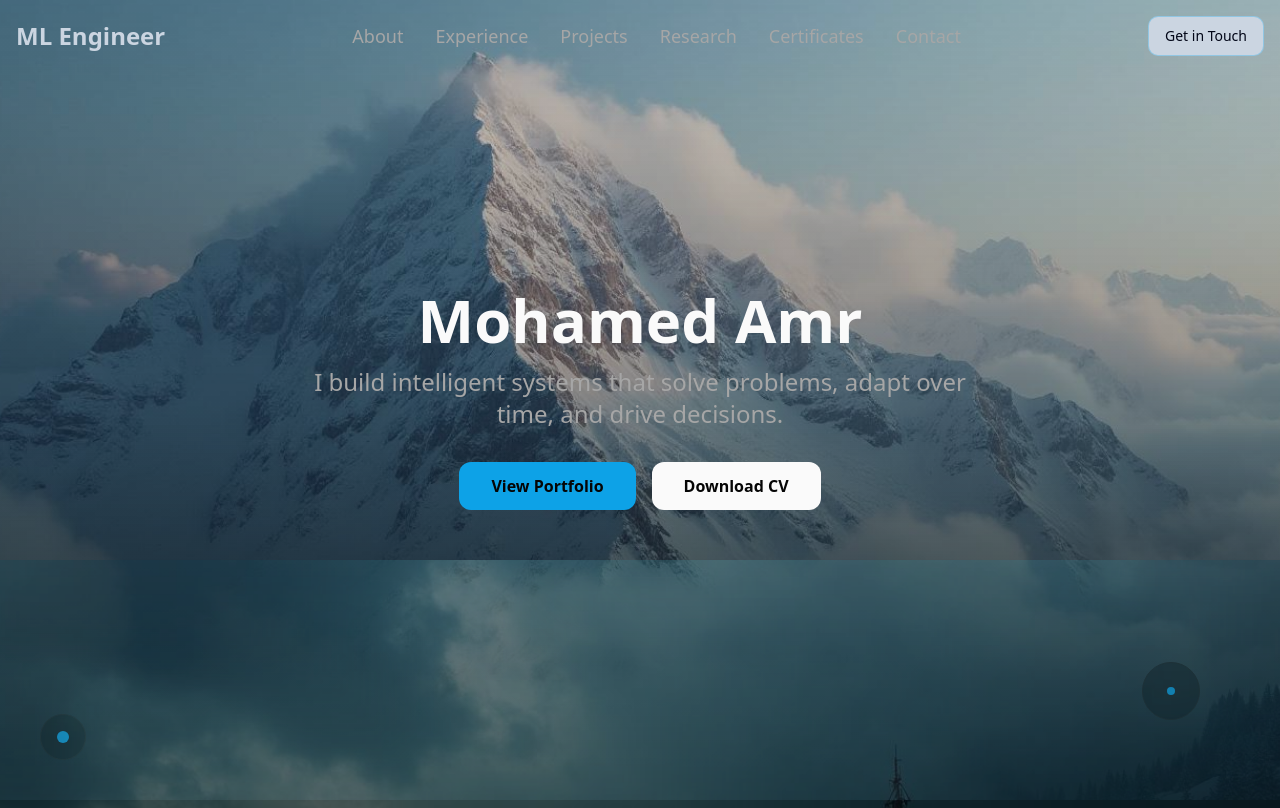
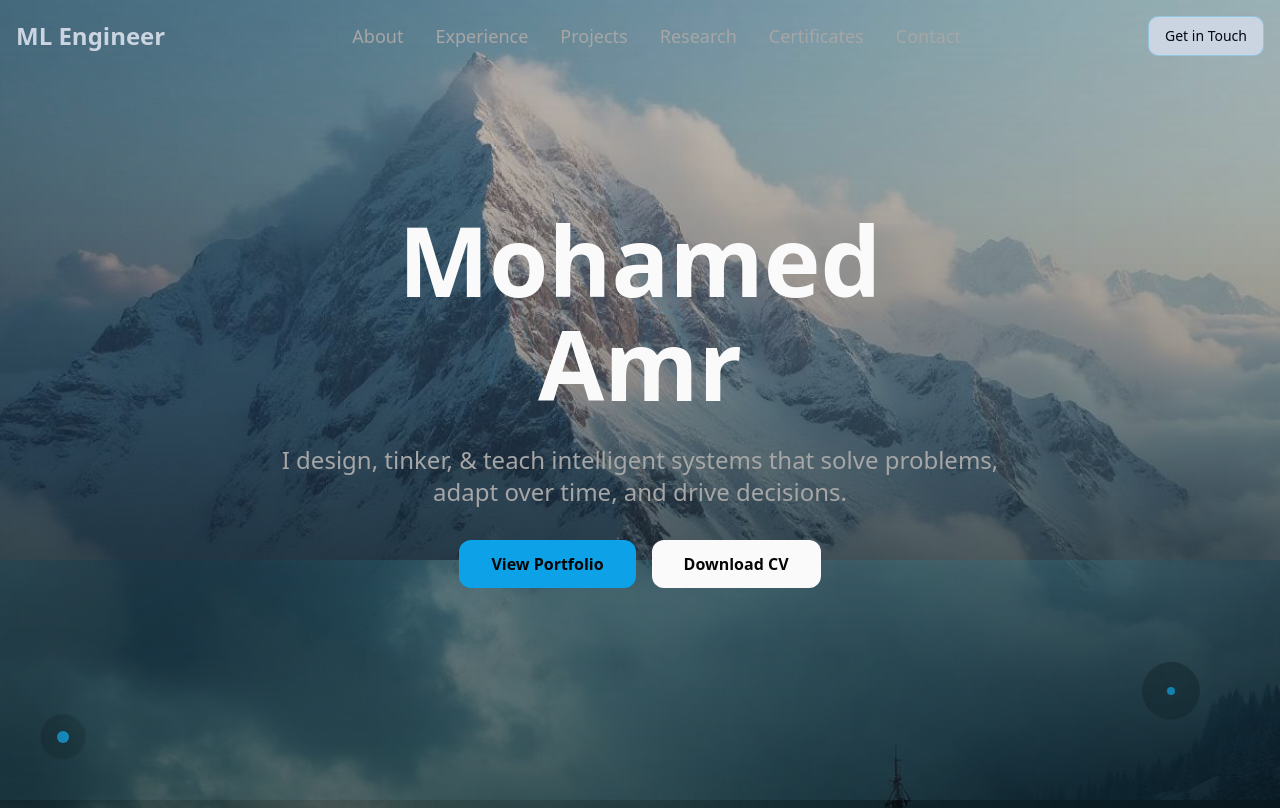
Before and after one commit to MAmr9UH/Personal-Website-, a React (Vite) app: page / in a window 1280 px wide. Shown: the top 808 px of the page. Built offline with nearby package versions, Linux system fonts and the light colour scheme.

Commit message:
Add animated name and quote
Animate the user's name and tagline with a style similar to Tobias Ahlin's website, using stylized SVG initials and layered CSS animations for the full name and quote.

```diff
--- a/src/components/HeroSection.tsx
+++ b/src/components/HeroSection.tsx
@@ -39,16 +39,86 @@ const HeroSection = () => {
 
       {/* Content */}
       <div className="relative z-10 flex h-full items-center justify-center px-4">
-        <div className="mx-auto max-w-4xl text-center">
-          <span className="text-4xl md:text-6xl font-bold text-foreground mb-4 block">Mohamed Amr</span>
-          <p className="text-xl md:text-2xl text-muted-foreground mb-8 max-w-2xl">
-            I build intelligent systems that solve problems, adapt over time, and drive decisions.
-          </p>
-          <div className="flex flex-col justify-center gap-4 sm:flex-row">
-            <button className="rounded-lg bg-primary px-8 py-3 font-semibold text-primary-foreground hover:bg-primary/90 transition-colors backdrop-blur-sm">
+        <div className="mx-auto max-w-6xl text-center relative">
+          {/* Animated Name with Stylized SVG */}
+          <div className="relative mb-8">
+            {/* Background SVG Pattern */}
+            <svg
+              className="absolute inset-0 w-full h-full animate-fade-in opacity-20"
+              viewBox="0 0 800 400"
+              fill="none"
+              style={{ animationDelay: '0.5s' }}
+            >
+              {/* Geometric M */}
+              <path
+                d="M100 50 L100 350 L150 150 L200 350 L250 50"
+                stroke="hsl(var(--primary))"
+                strokeWidth="3"
+                fill="none"
+                className="animate-pulse"
+                style={{ animationDelay: '1s' }}
+              />
+              {/* Geometric A */}
+              <path
+                d="M400 350 L450 50 L500 350 M420 200 L480 200"
+                stroke="hsl(var(--primary))"
+                strokeWidth="3"
+                fill="none"
+                className="animate-pulse"
+                style={{ animationDelay: '1.2s' }}
+              />
+              {/* Decorative lines */}
+              <path
+                d="M300 100 Q400 50 500 100"
+                stroke="hsl(var(--primary))"
+                strokeWidth="2"
+                fill="none"
+                opacity="0.6"
+                className="animate-pulse"
+                style={{ animationDelay: '1.4s' }}
+              />
+            </svg>
+
+            {/* Main Name Text */}
+            <div className="relative z-10">
+              <div className="text-6xl md:text-8xl font-bold text-foreground mb-2 leading-none">
+                <span
+                  className="inline-block animate-fade-in"
+                  style={{ animationDelay: '0.2s', animationFillMode: 'both' }}
+                >
+                  Mohamed
+                </span>
+              </div>
+              <div className="text-6xl md:text-8xl font-bold text-foreground leading-none">
+                <span
+                  className="inline-block animate-fade-in"
+                  style={{ animationDelay: '0.4s', animationFillMode: 'both' }}
+                >
+                  Amr
+                </span>
+              </div>
+            </div>
+          </div>
+
+          {/* Animated Tagline */}
+          <div className="relative">
+            <p
+              className="text-xl md:text-2xl text-muted-foreground mb-8 max-w-3xl mx-auto animate-fade-in"
+              style={{ animationDelay: '0.8s', animationFillMode: 'both' }}
+            >
+              I design, tinker, & teach intelligent systems that solve problems, adapt over time, and drive decisions.
+            </p>
+          </div>
+
+          {/* Animated Buttons */}
+          <div
+            className="flex flex-col justify-center gap-4 sm:flex-row animate-fade-in"
+            style={{ animationDelay: '1s', animationFillMode: 'both' }}
+          >
+            <button className="rounded-lg bg-primary px-8 py-3 font-semibold text-primary-foreground hover:bg-primary/90 transition-all duration-300 backdrop-blur-sm hover:scale-105">
               View Portfolio
             </button>
-            <button className="rounded-lg bg-foreground px-8 py-3 font-semibold text-background hover:bg-foreground/90 transition-colors backdrop-blur-sm">
+            <button className="rounded-lg bg-foreground px-8 py-3 font-semibold text-background hover:bg-foreground/90 transition-all duration-300 backdrop-blur-sm hover:scale-105">
               Download CV
             </button>
           </div>
```
